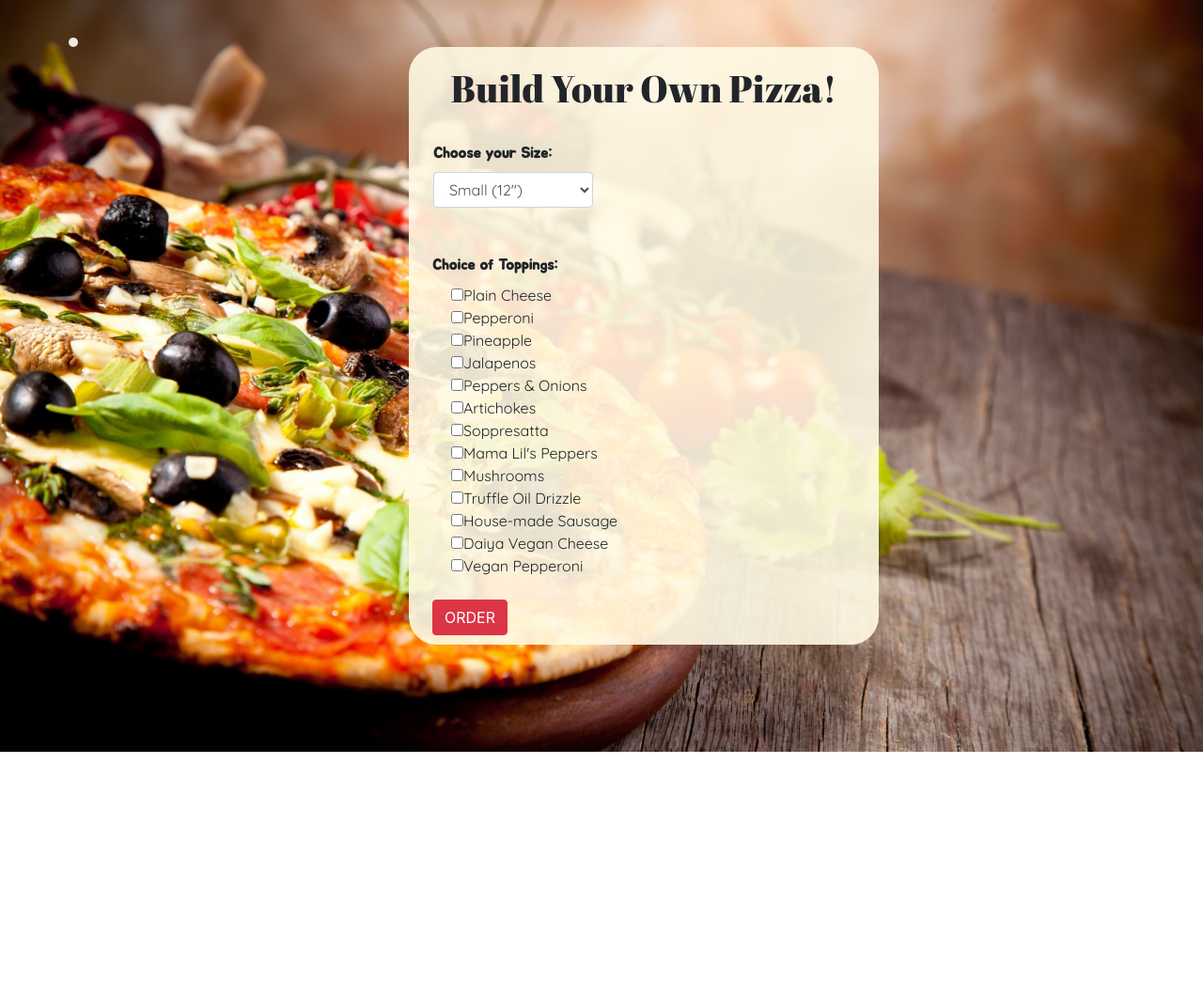
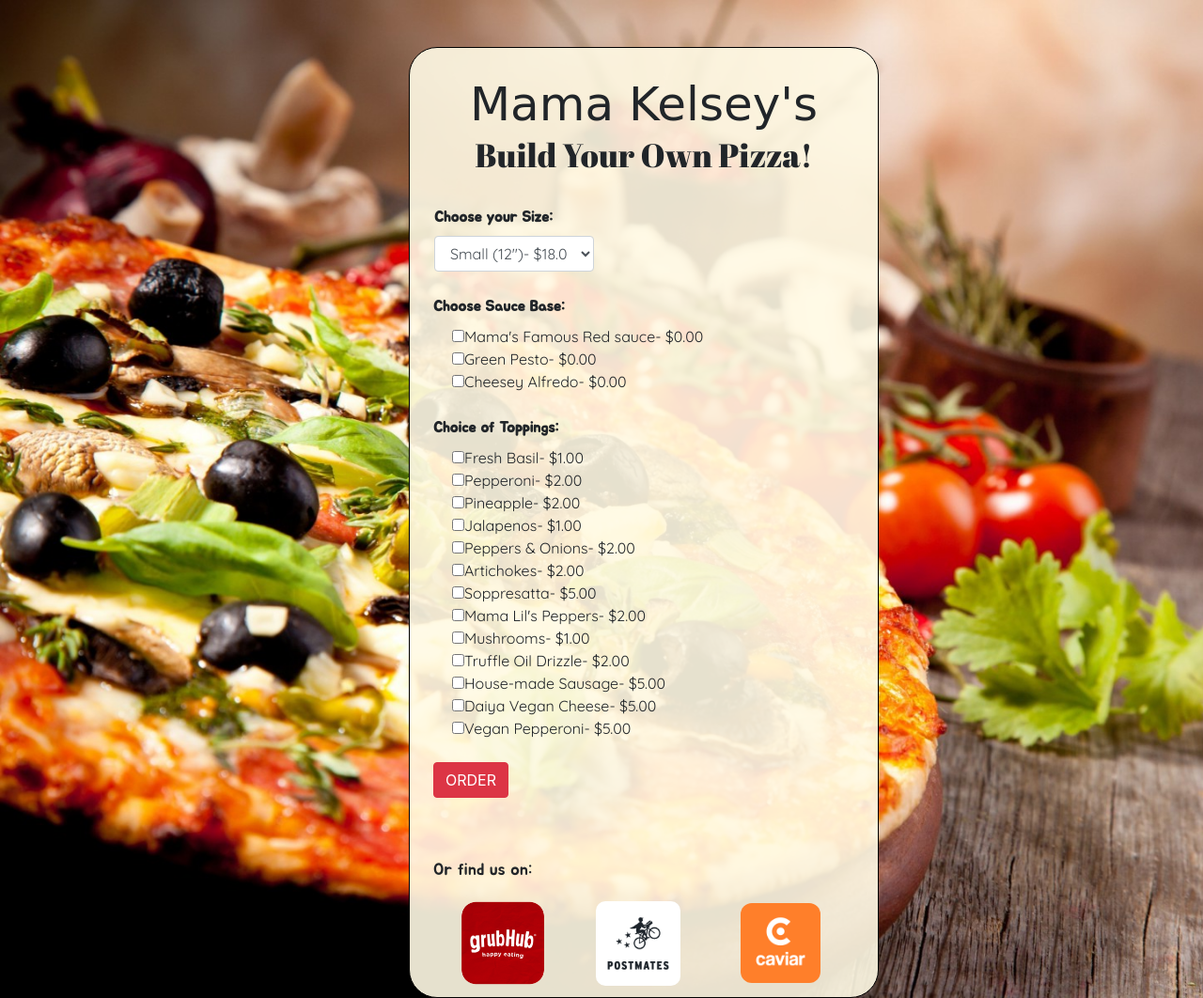
Before and after one commit to kelseyguerra/Pizza-Maker, a plain HTML site: page index.html in a window 1280 px wide. Shown: the whole page at 94% size. Before the commit the page ends 800 px from the top, so only its background shows below. Drawn offline with Linux system fonts and the light colour scheme; a web font is replaced by a local one.

Commit message:
add sauces and more css. change output location on menu

```diff
--- a/css/styles.css
+++ b/css/styles.css
@@ -3,49 +3,76 @@ body {
   background-repeat: no-repeat;
   background-size: cover;
 }
+
 .container {
   float: right;
   margin-right: 345px;
   margin-top: 50px;
-  background-color: rgb(255, 250, 229,.90);
+  background-color: rgb(255, 250, 229, .90);
   max-width: 500px;
   padding: 10px;
+  border: groove black 1px;
   border-radius: 30px;
 }
+
 .form-check {
   font-family: 'Quicksand', sans-serif;
 }
 
 #output {
-  font-size: 40px;
-  background-color: rgb(255, 254, 249,.90);
-  max-width: 600px;
-  float: right;
-  margin-right: 352px;
+  text-align: center;
+  font-size: 30px;
   margin-top: 40px;
-  margin-bottom: 50px;
-  padding: 5px;
-  border-radius: 10px;
+  background-color: rgb(0, 0, 0, .90);
+  color: white;
+  border-radius: 15px;
   font-family: 'Quicksand', sans-serif;
 }
+
 label {
-font-size: 16px;
-font-weight: bold;
-font-family: 'Jua', sans-serif;
+  font-size: 16px;
+  font-weight: bold;
+  font-family: 'Jua', sans-serif;
+}
 
+h1 {
+  font-size: 50px;
+  text-align: center;
+  margin-top: 20px;
+  font-family: 'Dawning of a New Day', cursive;
 }
-h1 {
+
+h2 {
+  font-size: 35px;
+  margin-top: -5px;
   text-align: center;
   font-family: 'Abril Fatface', cursive;
-  margin-top: 10px;
+}
 
-}
 .row {
   max-width: 200px;
   margin-left: 1px;
   font-family: 'Quicksand', sans-serif;
 }
-#gif {
 
+.hub {
+  max-width: 108px;
+  margin-left: 20px;
+}
 
+.post {
+  max-width: 90px;
+  border-radius: 10px;
+  margin-left: 40px;
 }
+
+.caviar {
+  max-width: 85px;
+  border-radius: 12px;
+  margin-left: 60px;
+}
+
+p {
+  font-size: 18px;
+  font-family: 'Jua', sans-serif;
+}
--- a/index.html
+++ b/index.html
@@ -1,6 +1,7 @@
 <!DOCTYPE html>
+
 <head>
-<link href="https://fonts.googleapis.com/css?family=Abril+Fatface|Jua|Quicksand" rel="stylesheet">
+  <link href="https://fonts.googleapis.com/css?family=Abril+Fatface|Dawning+of+a+New+Day|Jua|Quicksand" rel="stylesheet">
   <link href="css/bootstrap.css" rel="stylesheet" type="text/css">
   <link href="css/styles.css" rel="stylesheet" type="text/css">
   <script src="js/jquery-3.3.1.js"></script>
@@ -8,45 +9,58 @@
   <meta charset="utf-8">
   <title>Pizza Maker</title>
 </head>
+
 <body>
   <div class="container">
-      <h1>Build Your Own Pizza!</h1><br>
+    <h1>Mama Kelsey's</h1>
+    <h2>Build Your Own Pizza!</h2><br>
     <form id="order">
       <div class="row">
         <div class="col col-md">
           <label for="size"> Choose your Size:</label>
           <select class="form-control" id="size">
-             <option value="4">Small (12")</option>
-             <option value="6">Medium (16")</option>
-             <option value="10">Large (20")</option>
-           </select>
-
-           <br><br>
+             <option value="6">Small (12")- $18.00</option>
+             <option value="8">Medium (16")- $20.00</option>
+             <option value="10">Large (20")- $22.00</option>
+           </select><br>
         </div>
       </div>
       <div class="col col-md">
+        <label for="sauce">Choose Sauce Base:</label><br>
+        <div class="form-check">
+          <input type="checkbox" name="sauce" value="1">Mama's Famous Red sauce- $0.00<br>
+          <input type="checkbox" name="sauce" value="1">Green Pesto- $0.00<br>
+          <input type="checkbox" name="sauce" value="1">Cheesey Alfredo- $0.00<br>
+        </div>
+      </div><br>
+      <div class="col col-md">
         <label for="toppings">Choice of Toppings:</label><br>
         <div class="form-check">
-          <input type="checkbox" name="toppings" value="1">Plain Cheese<br>
-          <input type="checkbox" name="toppings" value="2">Pepperoni<br>
-          <input type="checkbox" name="toppings" value="2">Pineapple<br>
-          <input type="checkbox" name="toppings" value="2">Jalapenos<br>
-          <input type="checkbox" name="toppings" value="2">Peppers & Onions<br>
-          <input type="checkbox" name="toppings" value="2">Artichokes<br>
-          <input type="checkbox" name="toppings" value="5">Soppresatta<br>
-          <input type="checkbox" name="toppings" value="2">Mama Lil's Peppers<br>
-          <input type="checkbox" name="toppings" value="2">Mushrooms<br>
-          <input type="checkbox" name="toppings" value="2">Truffle Oil Drizzle<br>
-          <input type="checkbox" name="toppings" value="4">House-made Sausage<br>
-          <input type="checkbox" name="toppings" value="5">Daiya Vegan Cheese<br>
-          <input type="checkbox" name="toppings" value="5">Vegan Pepperoni<br>
+          <input type="checkbox" name="toppings" value="1">Fresh Basil- $1.00<br>
+          <input type="checkbox" name="toppings" value="2">Pepperoni- $2.00<br>
+          <input type="checkbox" name="toppings" value="2">Pineapple- $2.00<br>
+          <input type="checkbox" name="toppings" value="1">Jalapenos- $1.00<br>
+          <input type="checkbox" name="toppings" value="2">Peppers & Onions- $2.00<br>
+          <input type="checkbox" name="toppings" value="2">Artichokes- $2.00<br>
+          <input type="checkbox" name="toppings" value="5">Soppresatta- $5.00<br>
+          <input type="checkbox" name="toppings" value="2">Mama Lil's Peppers- $2.00<br>
+          <input type="checkbox" name="toppings" value="1">Mushrooms- $1.00<br>
+          <input type="checkbox" name="toppings" value="2">Truffle Oil Drizzle- $2.00<br>
+          <input type="checkbox" name="toppings" value="5">House-made Sausage- $5.00<br>
+          <input type="checkbox" name="toppings" value="5">Daiya Vegan Cheese- $5.00<br>
+          <input type="checkbox" name="toppings" value="5">Vegan Pepperoni- $5.00<br>
         </div><br>
         <button class="btn btn-danger" type="submit"> ORDER</button>
+        <h3 id="output">
+        </h3>
+        <br>
+        <p>Or find us on:</p>
+        <a href="https://www.grubhub.com/"><img class="hub" src="img/grubhub.png"></a>
+        <a href="https://postmates.com/"><img class="post" src="img/postmates.png"></a>
+        <a href="https://www.trycaviar.com//"><img class="caviar" src="img/caviar.png"></a>
       </div>
   </div>
   </form>
+</body>
 
-      <h3 id="output">
-        </h3>
-  </body>
 </html>
--- a/js/scripts.js
+++ b/js/scripts.js
@@ -19,9 +19,9 @@ $(document).ready(function() {
     var inputSize = $("#size").val();
     var inputToppings = 0;
     $("input:checkbox[name=toppings]:checked").each(function() {
-       inputToppings += parseInt($(this).val());
+      inputToppings += parseInt($(this).val());
     });
     var newPizza = new Pizza(inputSize, inputToppings);
-    $("#output").text("Total amount: $" + newPizza.price() +".00");
+    $("#output").text("Total amount: $" + newPizza.price() + ".00");
   });
 });
```
Also changed, not shown: img/caviar.png (added), img/grubhub.png (added), img/postmates.png (added). Lines whose indentation alone changed are shown as unchanged.
